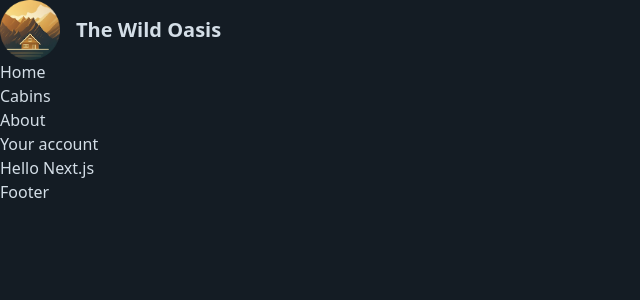
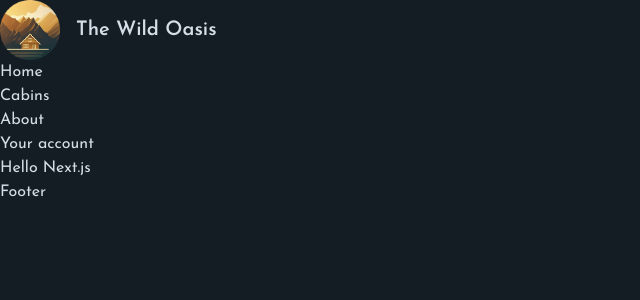
Before and after one commit to biancavlz/book-inn, a Next.js app: page / in a window 1280 px wide. Shown: the top 300 px of the page, without its empty margins (0-640 px from the left). Built offline with nearby package versions, Linux system fonts and the light colour scheme.

Commit message:
Import and configure google font

```diff
--- a/app/layout.js
+++ b/app/layout.js
@@ -1,6 +1,12 @@
 import Logo from "@/app/_components/Logo";
 import Navigation from "@/app/_components/Navigation";
 import "@/app/_styles/globals.css";
+import { Josefin_Sans } from "next/font/google";
+
+const josefin = Josefin_Sans({
+  subsets: ["latin"],
+  display: "swap",
+});
 
 export const metadata = {
   title: { template: `Book Inn | %s`, default: "Book Inn | Welcome" },
@@ -11,7 +17,9 @@
 function RootLayout({ children }) {
   return (
     <html lang="en">
-      <body className="min-h-screen bg-primary-950 text-primary-100">
+      <body
+        className={`${josefin.className} min-h-screen bg-primary-950 text-primary-100`}
+      >
         <header>
           <Logo />
         </header>
```
